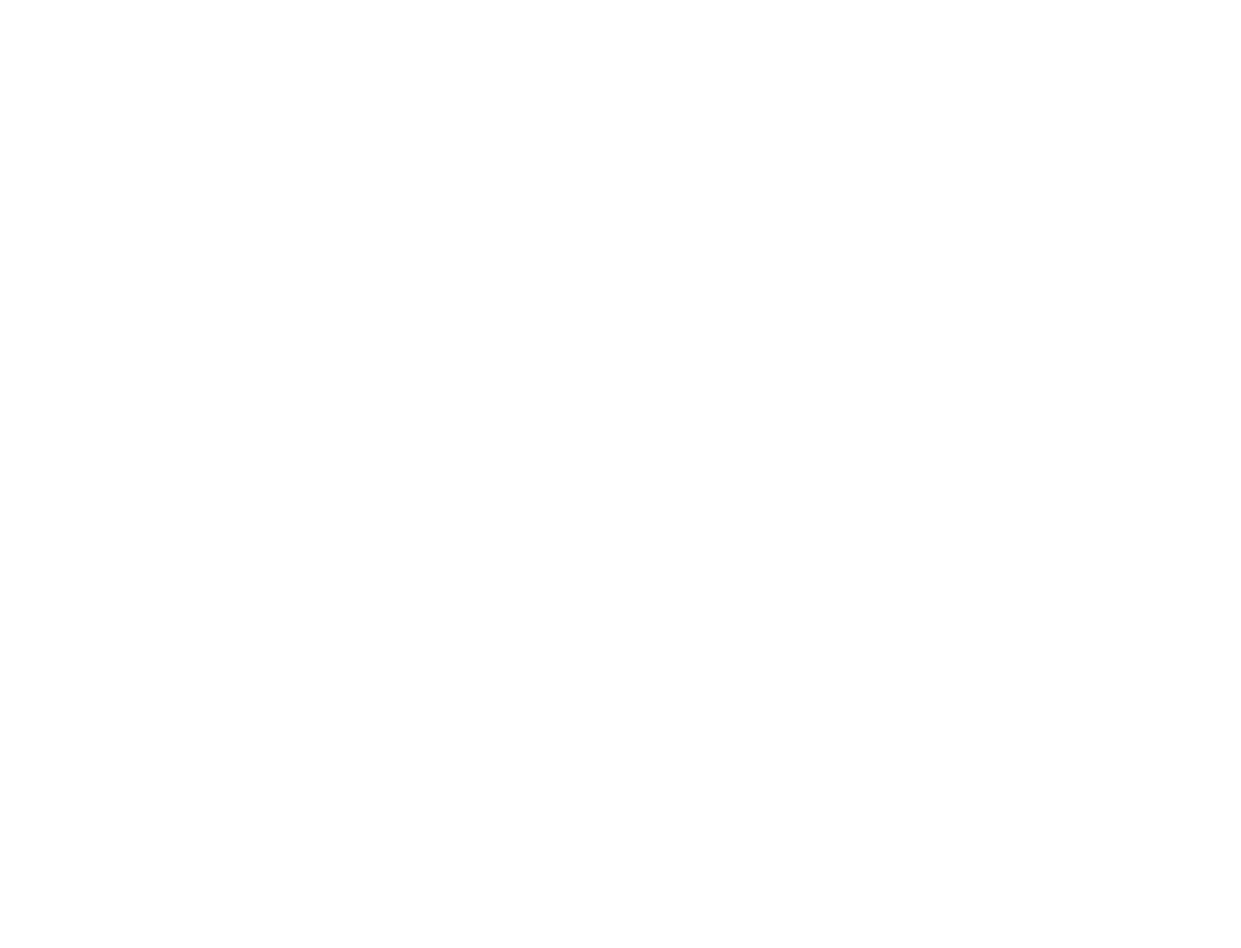
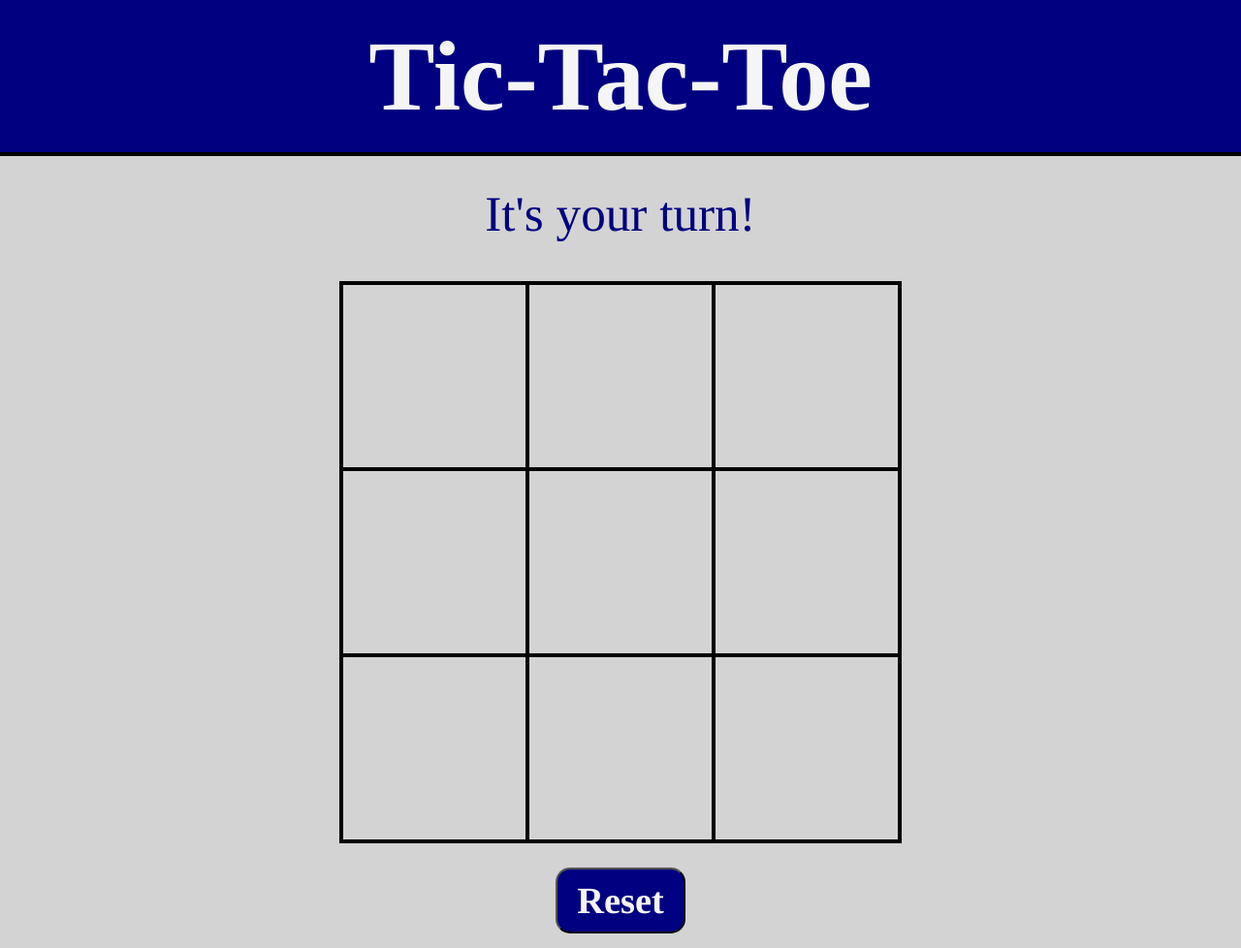
Before and after one commit to StevsCode/tic-tac-toe, a plain HTML site: page index.html in a window 1280 px wide. Shown: the whole page at 97% size. Before the commit the page ends 800 px from the top, so only its background shows below. Drawn offline with Linux system fonts and the light colour scheme; a web font is replaced by a local one.

Commit message:
Style webpage

```diff
--- a/index.html
+++ b/index.html
@@ -6,8 +6,26 @@
     <title>Tic-Tac-Toe</title>
     <script src="script.js" defer></script>
     <link rel="stylesheet" href="style.css">
+    <link rel="preconnect" href="https://fonts.googleapis.com">
+    <link rel="preconnect" href="https://fonts.gstatic.com" crossorigin>
+    <link href="https://fonts.googleapis.com/css2?family=Risque&display=swap" rel="stylesheet">
 </head>
 <body>
-
+    <div class="header">Tic-Tac-Toe</div>
+    <div class="main">
+        <div class="turn">It's your turn!</div>
+        <div class="game">
+            <div></div>
+            <div></div>
+            <div></div>
+            <div></div>
+            <div></div>
+            <div></div>
+            <div></div>
+            <div></div>
+            <div></div>
+        </div>
+        <button>Reset</button>
+    </div>
 </body>
 </html>
--- a/style.css
+++ b/style.css
@@ -0,0 +1,65 @@
+body {
+    display: flex;
+    flex-direction: column;
+    margin: 0 0;
+    height: 100vh;
+    font-family: 'Risque', Times, serif;
+    font-weight: 800;
+    font-size: 8vw;
+    color: whitesmoke;
+    background-color: lightgray;
+}
+
+.header {
+    flex-grow: 0.5;
+    max-height: 600px;
+    background-color: #000080;
+    text-align: center;
+    align-content: center;
+    padding: 20px;
+    border-bottom: outset black 4px;
+}
+
+.main {
+    flex-grow: 1;
+    display: flex;
+    flex-direction: column;
+    justify-items: center;
+    align-items: center;
+    gap: 25px;
+    padding: 15px;
+}
+
+button {
+    padding: 10px 20px;
+    font-size: 3vw;
+    font-family: 'Risque', Times, serif;
+    font-weight: 600;
+    background-color: #000080;
+    color: whitesmoke;
+    border-radius: 15px;
+    border: outset black 2px;
+}
+
+button:hover {
+    background-color: #4949b8;
+}
+
+.game {
+    display: grid;
+    grid-template-rows: repeat(3, 15vw);
+    grid-template-columns: repeat(3, 15vw);
+    border: solid black 2px;
+}
+
+.game > div {
+    border: solid black 2px;
+}
+
+.turn {
+    font-family: 'Risque', Times, serif;
+    font-weight: 400;
+    font-size: 4vw;
+    color: #000080;
+    margin: 15px;
+}
```
